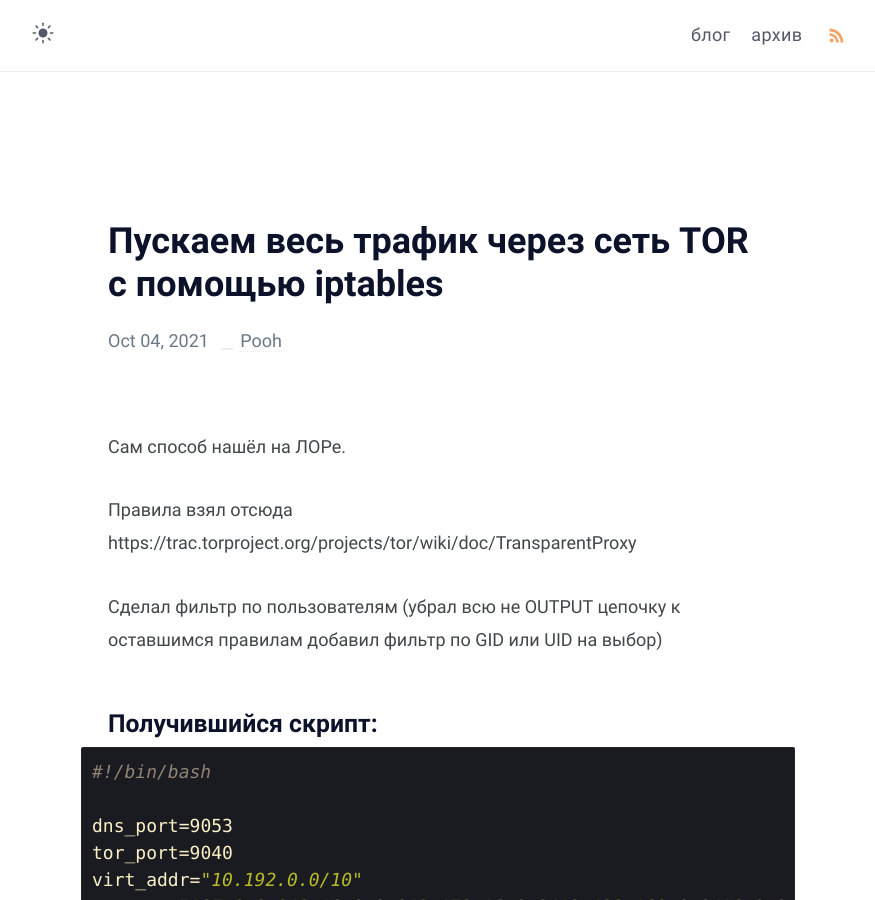
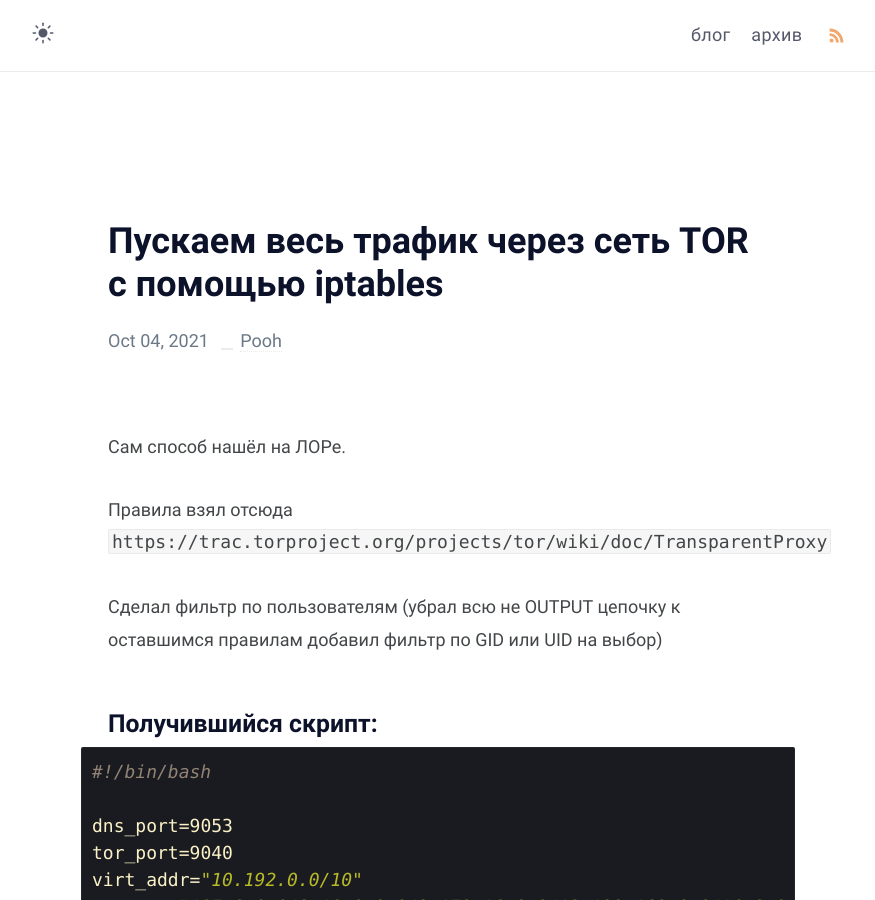
Before and after one commit to pooh2pooh/pooh2pooh.github.io, a Jekyll site: the page built from _posts/linux/2021-10-04-iptables-torify.md, in a window 1280 px wide and 900 px high. Shown: the whole window, without its empty margins (202-1077 px from the left). Built offline with Jekyll 4.4.1, drawn with Linux system fonts in a browser that asks for light colours.

Commit message:
cosmetic edit, fix

```diff
--- a/_layouts/home.html
+++ b/_layouts/home.html
@@ -14,7 +14,7 @@ home: true
         {{ post.categories | first }}
       {% endif %}
     </small>
+    <span class="post-item-date" style="float: right;">{{ post.date | date: "%b %d, %Y" }}</span>
   </h4>
-  <span class="post-item-date" style="float: right;">{{ post.date | date: "%b %d, %Y" }}</span>
 </article>
 {%- endfor -%}
--- a/_posts/linux/2021-10-04-iptables-torify.md
+++ b/_posts/linux/2021-10-04-iptables-torify.md
@@ -6,7 +6,7 @@ categories: linux
 ---
 Сам способ нашёл на ЛОРе.
 
-Правила взял отсюда https://trac.torproject.org/projects/tor/wiki/doc/TransparentProxy
+Правила взял отсюда `https://trac.torproject.org/projects/tor/wiki/doc/TransparentProxy`
 
 Сделал фильтр по пользователям (убрал всю не OUTPUT цепочку к оставшимся правилам добавил фильтр по GID или UID на выбор)
 
```
